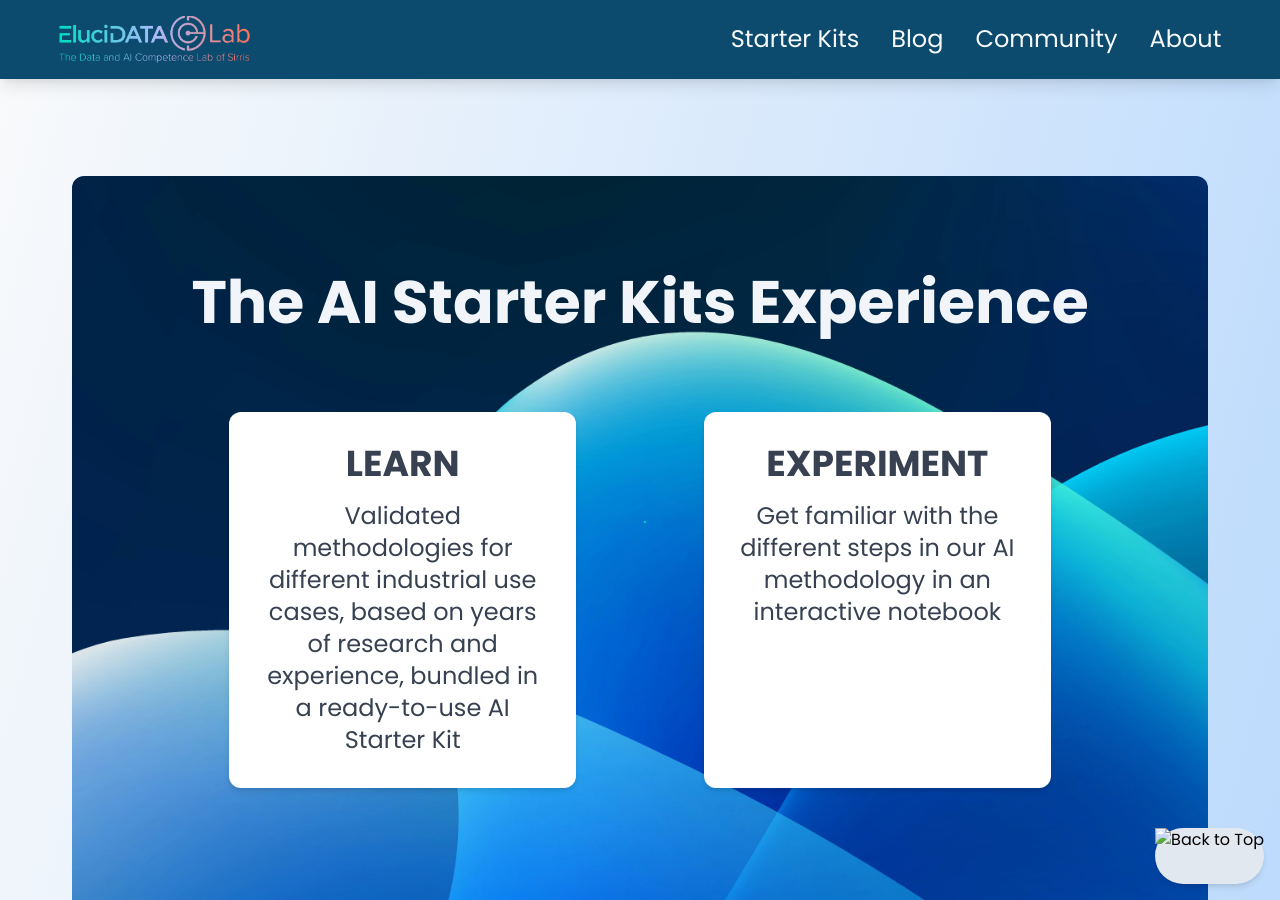
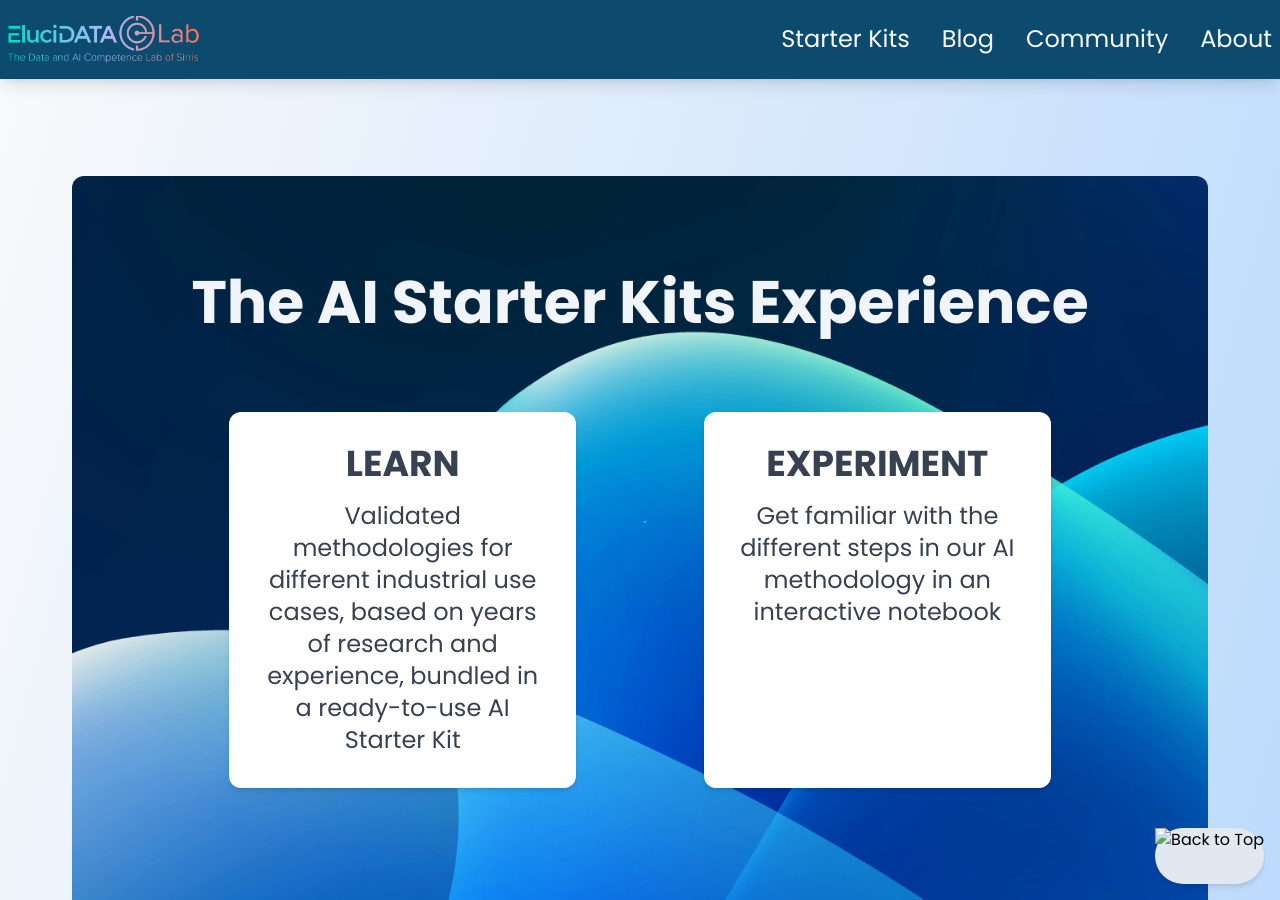
Before and after one commit to Steelings/jekyll-elucidata, a Jekyll site: the page built from index.markdown, in a window 1280 px wide and 900 px high. Built offline with Jekyll 4.4.1, drawn with Linux system fonts in a browser that asks for light colours; some web fonts are replaced.

Commit message:
header fix

```diff
--- a/_includes/header.html
+++ b/_includes/header.html
@@ -9,13 +9,13 @@
 <body class="bg-gray-100">
 
 <header class="bg-sky-900 dark:bg-slate-700 dark:border-gray-500 border-gray-300 p-2 shadow-lg w-full fixed top-0 transition-transform transform duration-700 ease-in-out header-scroll z-50">
-    <nav class="flex justify-between items-center w-[92%] mx-auto">
+    <nav class="flex justify-between items-center w-full md:w-[92%] mx-auto">
         <div>
             <a href="/elucidatalab.sk_platform/" class="block">
                 <img class="w-48 py-2 cursor-pointer" src="src/assets/logo.png" alt="EluciDATA Logo">
             </a>
         </div>
-        <div id="navLinks" class="nav-links duration-500 bg-sky-900 dark:bg-slate-700 md:w-auto w-full fixed top-0 left-0 h-full md:h-auto md:static flex flex-col md:flex-row items-center justify-center md:justify-end transform translate-x-full md:translate-x-0 transition-transform ease-in-out">
+        <div id="navLinks" class="nav-links duration-500 bg-sky-900 dark:bg-slate-700 md:w-auto w-full fixed top-0 left-0 h-full md:h-auto md:static flex flex-col md:flex-row items-center justify-center md:justify-end transform -translate-x-full md:translate-x-0 transition-transform ease-in-out">
             <ul class="flex flex-col md:flex-row md:items-center md:gap-[4vw] gap-8 mt-20 md:mt-0">
                 <li>
                     <a class="relative text-2xl text-slate-50 dark:text-white group" href="skits" onclick="closeMenu()">
@@ -66,7 +66,7 @@
     let lastScroll = 0;
 
     hamburger.addEventListener('click', () => {
-        navLinks.classList.remove('translate-x-full');
+        navLinks.classList.remove('-translate-x-full');
         navLinks.classList.add('translate-x-0');
         closeButton.classList.remove('hidden');
         hamburger.classList.add('hidden');
@@ -74,14 +74,14 @@
 
     closeButton.addEventListener('click', () => {
         navLinks.classList.remove('translate-x-0');
-        navLinks.classList.add('translate-x-full');
+        navLinks.classList.add('-translate-x-full');
         closeButton.classList.add('hidden');
         hamburger.classList.remove('hidden');
     });
 
     function closeMenu() {
         navLinks.classList.remove('translate-x-0');
-        navLinks.classList.add('translate-x-full');
+        navLinks.classList.add('-translate-x-full');
         closeButton.classList.add('hidden');
         hamburger.classList.remove('hidden');
     }
@@ -100,11 +100,11 @@
     function handleMediaQueryChange(mq) {
         if (mq.matches) {
             hamburger.classList.remove('hidden');
-            navLinks.classList.add('translate-x-full');
+            navLinks.classList.add('-translate-x-full');
             closeButton.classList.add('hidden');
         } else {
             hamburger.classList.add('hidden');
-            navLinks.classList.remove('translate-x-full');
+            navLinks.classList.remove('-translate-x-full');
         }
     }
 
```
